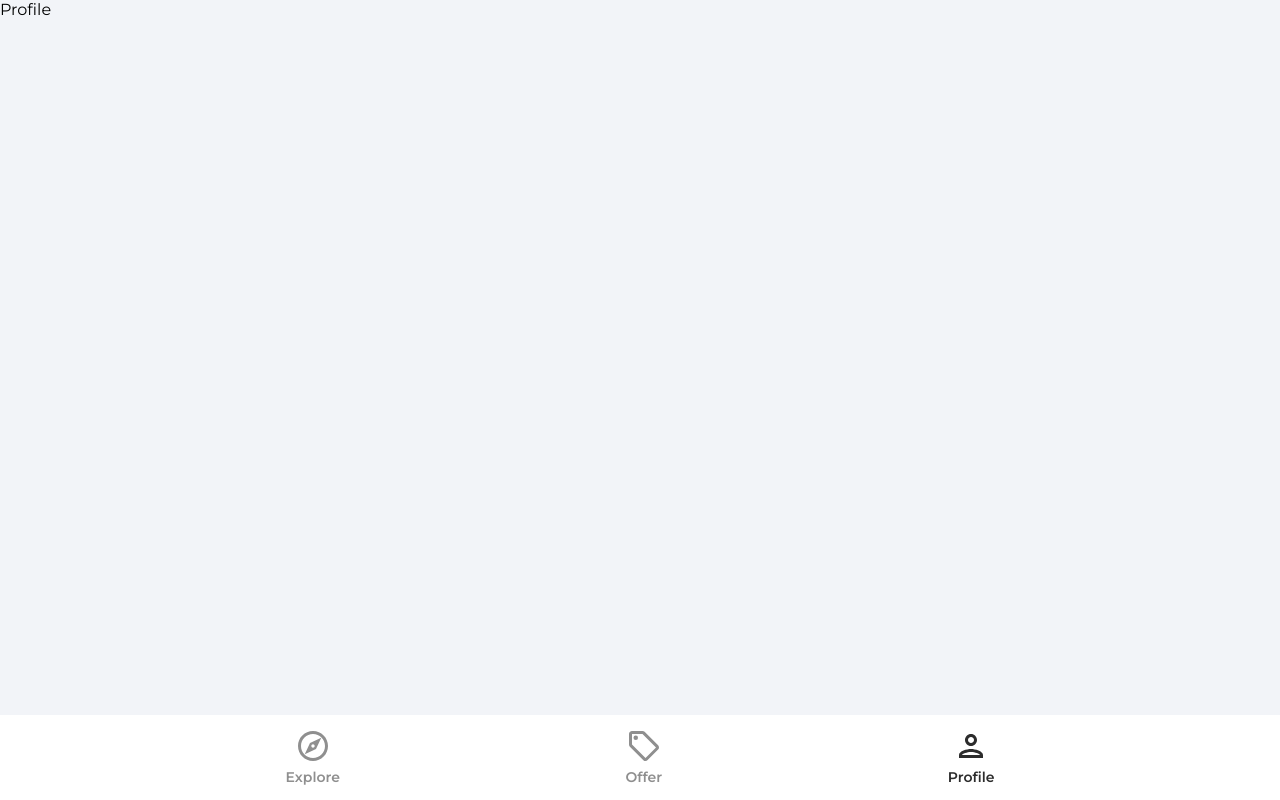
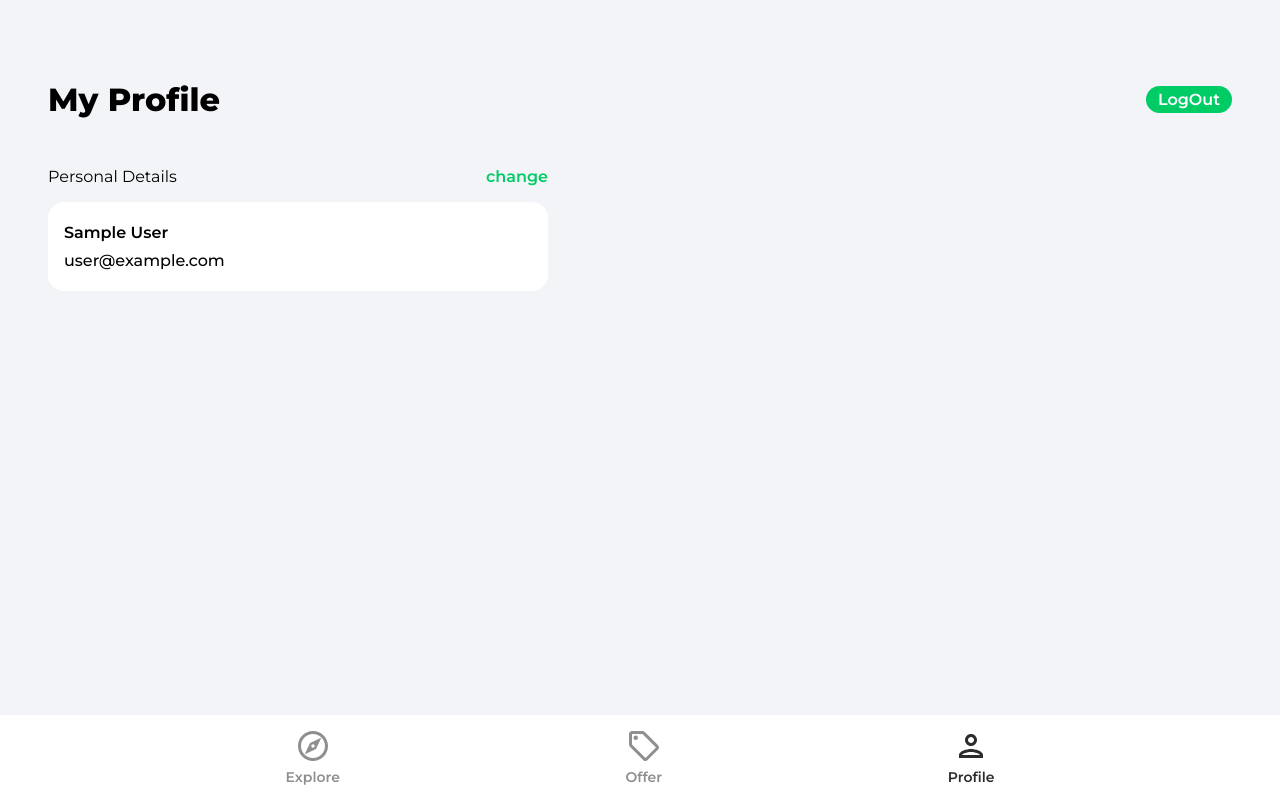
Before and after one commit to FireWallDragonDarkFluid/HouseMarket, a React (Create React App) app: page /profile in a window 1280 px wide. Built offline with nearby package versions, Linux system fonts and the light colour scheme; no server answers; sample sign-in values are in the browser's storage.

Commit message:
profile page done

```diff
--- a/src/App.js
+++ b/src/App.js
@@ -1,6 +1,8 @@
 import {BrowserRouter as Router, Routes, Route} from 'react-router-dom'
-
+import { ToastContainer } from 'react-toastify'
+import 'react-toastify/dist/ReactToastify.css'
 import Navbar from './components/Navbar'
+import PrivateRoute from './components/PrivateRoute'
 import Explore from './pages/Explore'
 import Offers from './pages/Offers'
 import Profile from './pages/Profile'
@@ -15,13 +17,17 @@
         <Routes>
           <Route path='/' element={<Explore />} />
           <Route path='/offers' element={<Offers />} />
-          <Route path='/profile' element={<Profile />} />
+          <Route path='/profile' element={<PrivateRoute />}>
+            <Route path='/profile' element={<Profile />} />
+          </Route>
           <Route path='/sign-in' element={<SignIn />} />
           <Route path='/sign-up' element={<SignUp />} />
           <Route path='/forgot-password' element={<ForgotPassword />} />
         </Routes>
         <Navbar />
       </Router>
+
+      <ToastContainer />
     </>
   );
 }
--- /dev/null
+++ b/src/components/PrivateRoute.jsx
@@ -0,0 +1,10 @@
+import React from 'react'
+import { Navigate, Outlet } from 'react-router-dom'
+import {useAuthStatus} from '../hooks/useAuthStatus'
+const PrivateRoute = () => {
+    const {loggedIn, checkingStatus} = useAuthStatus()
+    if(checkingStatus) return <h3>Loading ... </h3>
+  return loggedIn ? <Outlet /> : <Navigate to='/sign-in' />
+}
+
+export default PrivateRoute
--- /dev/null
+++ b/src/hooks/useAuthStatus.js
@@ -0,0 +1,15 @@
+import {useEffect, useState} from 'react'
+import {getAuth, onAuthStateChanged} from 'firebase/auth'
+export const useAuthStatus = () => {
+    const [loggedIn, setLoggedIn] = useState(false)
+    const [checkingStatus, setCheckingStatus] = useState(true)
+    useEffect(() => {
+        const auth = getAuth()
+        onAuthStateChanged(auth, user=>{
+            if(user) setLoggedIn(true)
+            setCheckingStatus(false)
+        })
+
+    })
+    return { loggedIn, checkingStatus }
+}
--- a/src/pages/Profile.jsx
+++ b/src/pages/Profile.jsx
@@ -1,8 +1,95 @@
-import React from 'react'
+import {useState, useEffect} from 'react'
+import {getAuth, updateProfile} from 'firebase/auth'
+import { db } from '../firebase.config'
+import { updateDoc, doc } from 'firebase/firestore'
+import { useNavigate, Link } from 'react-router-dom'
+import { toast } from 'react-toastify'
 
 const Profile = () => {
+  const auth = getAuth()
+  const [changeDetails, setChangeDetails] = useState(false)
+  const [formData, setFormData] = useState({
+    name: auth.currentUser.displayName,
+    email: auth.currentUser.email
+  })
+  const {name, email} = formData
+  const navigate = useNavigate()
+
+  const onLogout = () => {
+    auth.signOut()
+    navigate('/')
+  }
+
+  const onSubmit = async () => {
+    try{
+      if(auth.currentUser.displayName !== name){
+        //Update displayName in firebase
+        await updateProfile(auth.currentUser, {
+          displayName: name
+        })
+
+        //Update in firebase
+        const userRef = doc(db, 'users', auth.currentUser.uid)
+        await updateDoc(userRef, {name})
+      }
+    }catch(error){
+      toast.error("Could not update profile details")
+    }
+  }
+
+  const onChange = (e) => {
+    setFormData(prevState=>({
+      ...prevState,
+      [e.target.id]: e.target.value
+    }))
+  }
+
   return (
-    <div>Profile</div>
+    <div className='profile'>
+      <header className='profileHeader'>
+        <p className="pageHeader">My Profile</p>
+        <button
+          type="button"
+          className='logOut'
+          onClick={onLogout}
+        >
+          LogOut
+        </button>
+      </header>
+
+      <main>
+        <div className="profileDetailsHeader">
+          <p className="profileDetailsText">Personal Details</p>
+          <p className="changePersonalDetails"
+            onClick={()=>{
+              changeDetails && onSubmit()
+              setChangeDetails((prevState)=>!prevState)
+            }}
+          >
+            {changeDetails ? 'done' : 'change'}
+          </p>
+        </div>
+
+        <div className="profileCard">
+          <form>
+            <input type="text"
+              id='name'
+              className={!changeDetails ? 'profileName' : 'profileNameActive'}
+              disabled={!changeDetails}
+              value={name}
+              onChange ={onChange}
+            />
+            <input type="email"
+              id="email"
+              className={!changeDetails ? 'profileEmail' : 'profileEmailActive'}
+              disabled={!changeDetails}
+              value={email}
+              onChange={onChange}
+            />
+          </form>
+        </div>
+      </main>
+    </div>
   )
 }
 
--- a/src/pages/SignIn.jsx
+++ b/src/pages/SignIn.jsx
@@ -1,5 +1,7 @@
 import React, {useState} from 'react'
+import { toast } from 'react-toastify'
 import {Link, useNavigate} from 'react-router-dom'
+import {getAuth, signInWithEmailAndPassword} from 'firebase/auth'
 import {ReactComponent as ArrowRightIcon} from '../assets/svg/keyboardArrowRightIcon.svg'
 import visibilityIcon from '../assets/svg/visibilityIcon.svg'
 
@@ -18,6 +20,21 @@
       [e.target.id]: e.target.value
     }))
   }
+
+  const onSubmit = async (e) => {
+    e.preventDefault()
+    try{
+      const auth = getAuth()
+      const userCredential = await signInWithEmailAndPassword(auth, email, password)
+
+      if(userCredential.user){
+        navigate('/profile')
+      }
+    }catch(error){
+      toast.error('Bad User Credentials')
+    }
+  }
+
   return (
     <>
       <div className='pageContainer'>
@@ -25,7 +42,7 @@
           <p className="pageHeader">Welcome Back</p>
         </header>
 
-        <form>
+        <form onSubmit={onSubmit}>
           <input type="email"
             className='emailInput'
             placeholder='Email'
--- a/src/pages/SignUp.jsx
+++ b/src/pages/SignUp.jsx
@@ -1,5 +1,6 @@
 import React, {useState} from 'react'
 import {Link, useNavigate} from 'react-router-dom'
+import { toast } from 'react-toastify'
 import {getAuth, createUserWithEmailAndPassword, updateProfile} from 'firebase/auth'
 import { doc, setDoc, serverTimestamp } from 'firebase/firestore'
 import {db} from '../firebase.config'
@@ -42,7 +43,7 @@
 
       navigate('/')
     }catch(error){
-      console.log(error)
+      toast.error('What happened')
     }
   }
 
```
Also changed, not shown: src/components/Spinner.jsx (added).
